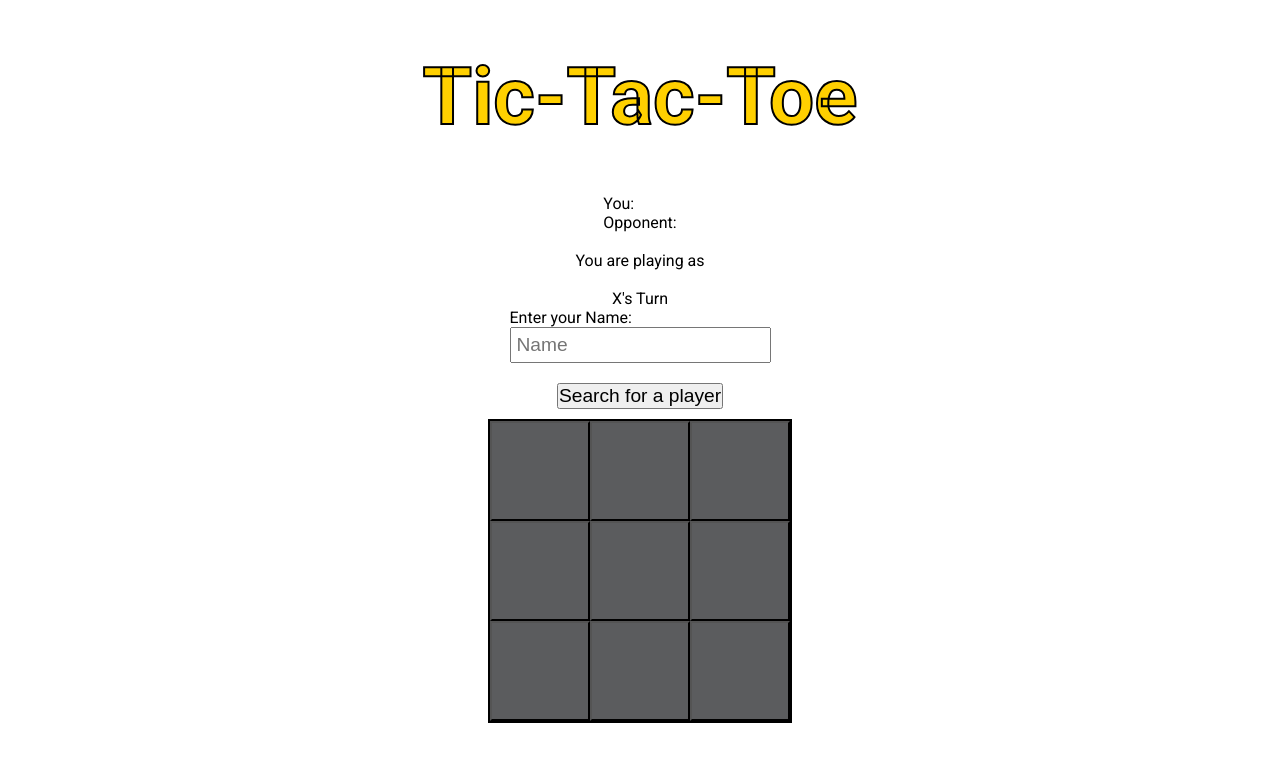
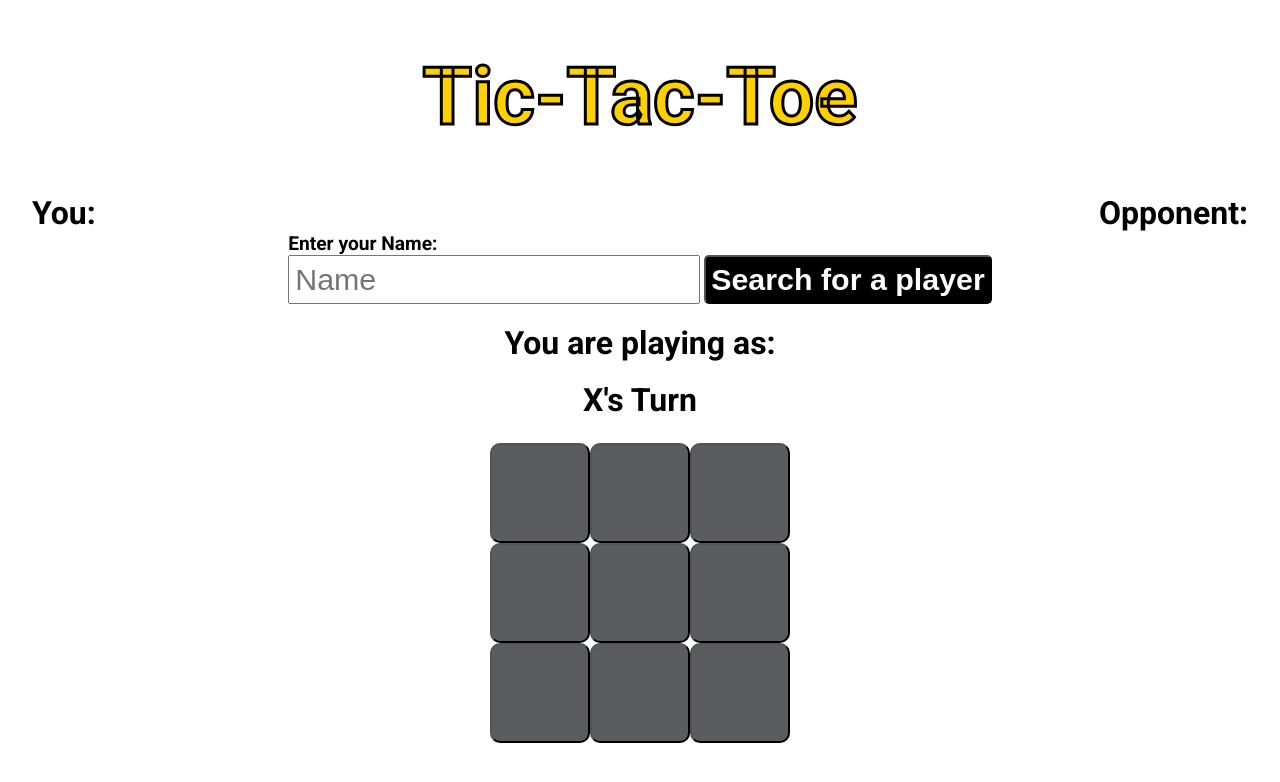
Before and after one commit to chaneefang/TicTacToe, a website: page index.html in a window 1280 px wide. Drawn offline with nearby package versions, Linux system fonts and the light colour scheme.

Commit message:
Customising the webpage so that it is simple and big enough to read

```diff
--- a/index.html
+++ b/index.html
@@ -30,33 +30,95 @@
     margin: 50px 0 50px 0;
     font-size: 5rem;
     color: rgb(255, 208, 0);
-    -webkit-text-stroke: 2px rgb(0, 0, 0);
+    -webkit-text-stroke: 3px rgb(0, 0, 0);
   }
+
+  img {
+    width: 40px;
+  }
+
+  /* Search for player button */
+  /* I made the fonts big so it is easier to read */
+  button {
+    font-size: 1.9rem;
+    color: white;
+    font-weight: bold;
+    margin-bottom: 10px;
+    padding: 5px;
+    background-color: rgb(0, 0, 0);
+    border-radius: 5px;
+  }
+
+  /* Enter your name button */
+  input {
+    margin-bottom: 20px;
+    padding: 5px;
+    font-size: 1.9rem;
+
+  }
+
+  #cont {
+    display: grid;
+    grid-template-columns: 1fr 1fr 1fr;
+  }
+
+  .btn {
+    font-size: 2rem;
+    width: 100px;
+    height: 100px;
+    cursor: pointer;
+    margin: 0;
+    background-color: rgb(91,92,94);
+    border-radius: 10px;
+  }
+
+  /* Find for a player */
+  #find {
+    font-size: 1.9rem;
+    color: white;
+    cursor: pointer;
+    padding: 7px;
+    border-radius: 10px;
+    width: 250px;
+    background-color: rgb(0, 0, 0);
+  }
+
+  .btn.hover {
+    background-color: rgb(161,153,153);
+  }
+
+  button.enabled {
+    opacity: 1;
+  }
+
+  p {
+    font-size: 2rem;
+    font-weight: bold;
+  }
+
   </style>
 
   <body>
     <h1>Tic-Tac-Toe</h1>
 
+    <div style="display: flex; width: 95vw; position: relative;">
+      <p id="userCont">You: <span id="user"></span> </p>
+      <p style="position: absolute; right:0;" id="oppNameCont">Opponent: <span id="oppName"></span> </p>
+    </div>
+
     <div>
+      <p style="font-size:1.2rem;" id="enterName">Enter your Name: </p>
 
-      <p id="userCont">You: <span id="user"></span> </p>
-      <p id="oppNameCont">Opponent: <span id="oppName"></span> </p>
+      <input type="text" placeholder="Name" id="name" autocomplete="off">
+      <!-- prevents browser from predicting value from previous input data-->
+      <button ip="find">Search for a player</button>
+      <img src="loading.gif" id="loading" alt="">
+    </div>
 
-    </div>
-    <br>
-
-    <p id="valueCont">You are playing as <span id="value"></span></p>
+    <p id="valueCont">You are playing as: <span id="value"></span></p>
     <br>
     <p id="whosTurn">X's Turn</p>
-
-    <div>
-      <p id="enterName">Enter your Name: </p>
-      <input type="text" placeholder="Name" id="name" autocomplete="off">
-      <!-- prevents browser from predicting value from previous input data-->
-    </div>
-
-    <button ip="find">Search for a player</button>
-    <img src="loading.gif" id="loading" alt="">
+    <br>
 
     <div id="bigCont">
 
--- a/style.css
+++ b/style.css
@@ -17,30 +17,32 @@ body {
 font size relative to size of parent element, 3 times size of root */
 h1 {
   margin: 50px 0 50px 0;
-  font-size: 3rem;
+  font-size: 5rem;
 }
 
 input {
 margin-bottom: 20px;
 padding: 5px;
-font-size: 1.2rem;
+font-size: 1.9rem;
 }
 
 button{
-  font-size: 1.2rem;
+  font-size: 1.9rem;
   margin-bottom: 10px;
+  padding: 5px;
 }
 
 img {
-  width: 30px;
+  width: 40px;
 }
 
 #cont {
   display: grid;
   grid-template-columns: 1fr 1fr 1fr;
-  border: 2px solid black;
+  border:5px solid white;
 }
 
+/* A darker color would help contrast with white for the O and X */
 .btn {
   font-size: 2rem;
   width: 100px;
@@ -51,6 +53,8 @@ img {
   background-color: rgb(91, 92, 94);
 }
 
+/* Greater contrast by having a lighter gray color for hover so
+they can see better where they are clicking */
 .btn:hover {
   background-color: rgb(161, 153, 153)
 }
```
